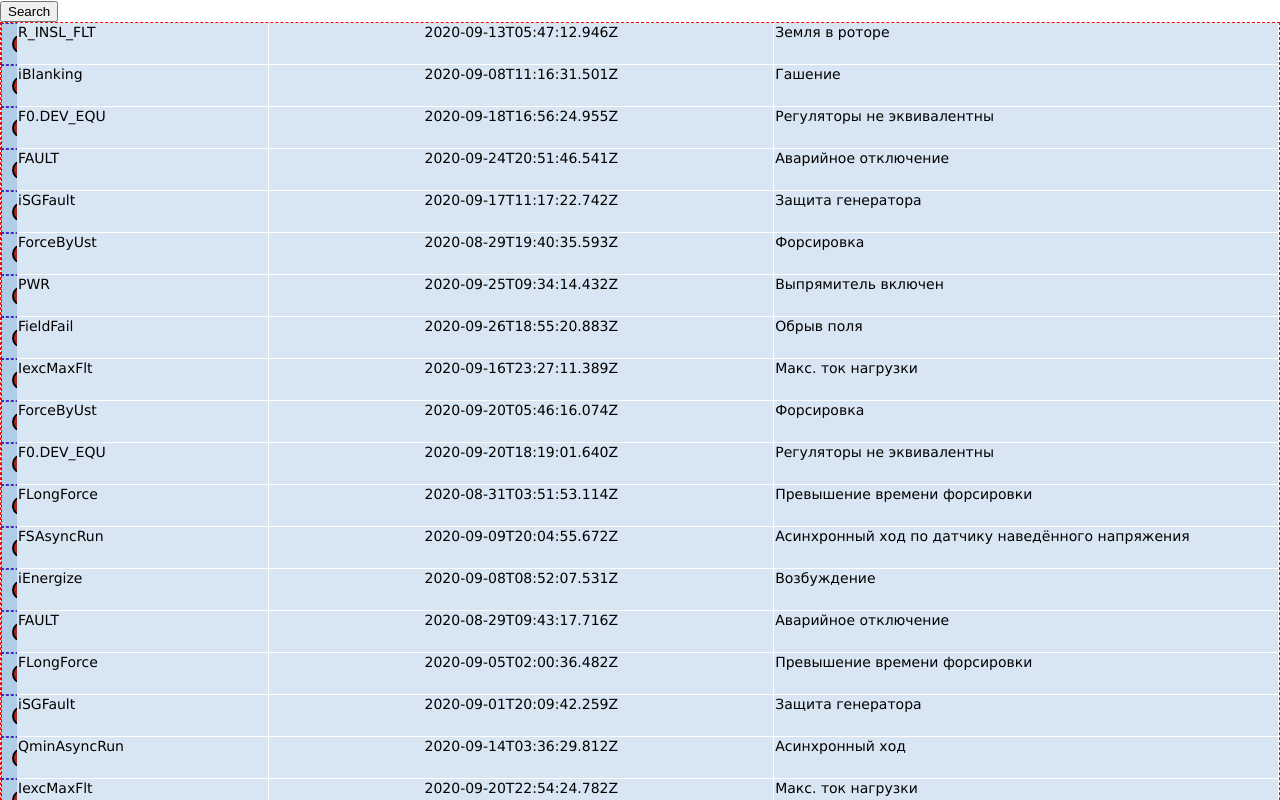
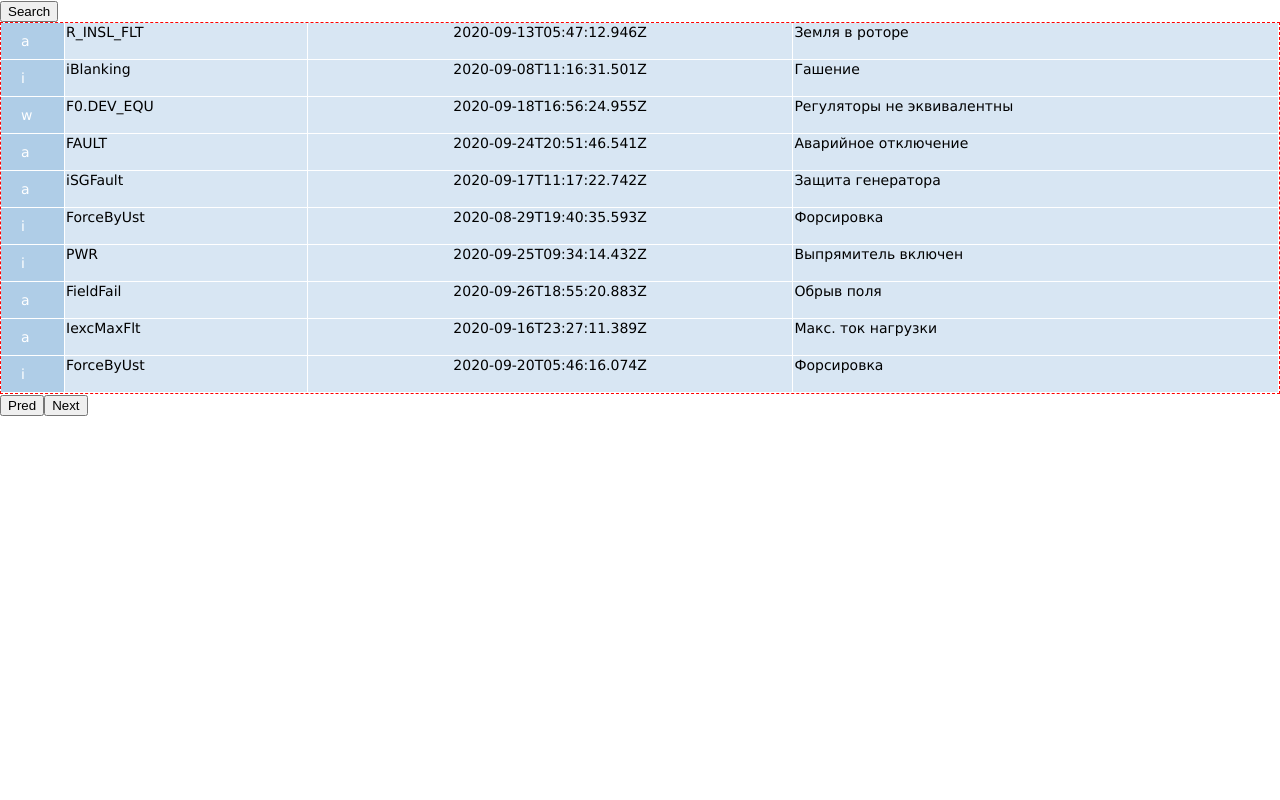
Before and after one commit to GerasimGerasimov/dexop-events-table, a React (Create React App) app: page / in a window 1280 px wide. Shown: the top 800 px of the page. Built offline with nearby package versions, Linux system fonts and the light colour scheme.

Commit message:
вывожу таблицу по 10 итемов

```diff
--- a/src/App.tsx
+++ b/src/App.tsx
@@ -1,17 +1,75 @@
-import React from 'react';
+import React, { Component } from 'react';
 import EventsTable from './components/table/EventsTable';
+import { IEventItem, IEventQueryDirection, IEventsQuery, IEventsRespond } from './server/ieventsdata';
 import { EventsModel } from './server/server';
 
-function App() {
-  return (
-    <div className="flex-column">
-      <button>Search</button>
-      <div className = 'flex-all-client'>
-        <EventsTable items={EventsModel.Items}/>
-      </div>
-      <button>Prev-Next</button>
-    </div>
-  );
+interface IAppProps{
 }
 
-export default App;
+interface IAppState{
+  query: IEventsQuery;
+  Items: Array<IEventItem>;
+}
+
+
+const ItemsOnPage: number = 10;
+
+export default class App extends Component<IAppProps,IAppState> {
+
+  constructor(props: IAppProps){
+    super(props)
+    this.state = {
+      query: {
+        FromIndex:0,
+        QueriedQuantity: 10
+      },
+      Items:[]
+    }
+  }
+
+  private nextItems(direction: IEventQueryDirection) {
+    let NextFromIndex: number = this.state.query.FromIndex;
+    switch (direction) {
+      case IEventQueryDirection.Next:
+        NextFromIndex  += ItemsOnPage;
+        break;
+      case IEventQueryDirection.Prev:
+        NextFromIndex  -= ItemsOnPage;
+        NextFromIndex = (NextFromIndex < 0)? 0 : NextFromIndex;
+        break;
+    }
+
+    this.setState((state)=>({
+      query:{
+        FromIndex: NextFromIndex,
+        QueriedQuantity: state.query.QueriedQuantity
+      }
+    }), ()=>this.getRespond())
+    console.log(NextFromIndex + this.state.query.QueriedQuantity);
+
+  }
+
+  componentDidMount(){
+    this.getRespond()
+  }
+
+  getRespond(){
+    const respond:IEventsRespond = EventsModel.getItems(this.state.query);
+    this.setState({Items: respond.Items})
+  }
+
+  render() {
+    return (
+      <div className='flex-column'>
+        <div><button>Search</button></div>
+        <div className='flex-all-client'>
+          <EventsTable items = {this.state.Items}/>
+        </div>
+        <div>
+          <button onClick={()=>this.nextItems(IEventQueryDirection.Prev)}>Pred</button>
+          <button onClick={()=>this.nextItems(IEventQueryDirection.Next)}>Next</button>
+        </div>
+      </div>
+    );
+  }
+}
--- a/src/components/table/EventsTable.css
+++ b/src/components/table/EventsTable.css
@@ -1,6 +1,6 @@
 .grid {
   display: grid;
-  grid-template-columns: 16px minmax(50px, 1fr) minmax(250px, 2fr) minmax(150px, 2fr);
+  grid-template-columns: 64px minmax(50px, 1fr) minmax(250px, 2fr) minmax(150px, 2fr);
 }
 
 .w100p {
--- a/src/components/table/EventsTable.tsx
+++ b/src/components/table/EventsTable.tsx
@@ -1,5 +1,5 @@
 import React, { Component } from "react";
-import { IEventItem } from "../../server/ieventsdata";
+import { IEventItem} from "../../server/ieventsdata";
 import './EventsTable.css'
 
 interface IEventTableProps {
@@ -26,10 +26,7 @@ export default class EventsTable extends Component<IEventTableProps ,IEventsTabl
                 const {type, initialValue, comment, todo} = {... details}
                 return (
                   <tr key={index}>
-                    <td className='mw'>
-                      <div className='circle'
-                      ></div>
-                    </td>
+                    <td >{type}</td>
                     <td align="left">{tag}</td>
                     <td >{datetime}</td>
                     <td align="left">{comment}</td>
@@ -43,22 +40,3 @@ export default class EventsTable extends Component<IEventTableProps ,IEventsTabl
     )
   }
 }
-/*
-<table>
-  <tbody>
-  {
-    this.Items.map((item, index) => {
-      const  {color, tag, value, msu} = item
-        return (
-          <tr key={index}>
-            <td><ColorMark color={color}/></td>
-            <td>{tag}</td>
-            <td align="left">{value}</td>
-            <td >{msu}</td>
-          </tr>
-          )}
-        )
-    }
-  </tbody>
-</table>
-*/
--- a/src/server/ieventsdata.ts
+++ b/src/server/ieventsdata.ts
@@ -32,10 +32,11 @@ export enum IEventQueryDirection {
 }
 
 export interface IEventsQuery {
-  ClientID: string; //уникальный ID клиента
-  SortMode: IEventsSortMode;//как сортировать данные для этого клиента
+  ClientID?: string; //уникальный ID клиента
+  SortMode?: IEventsSortMode;//как сортировать данные для этого клиента
+  FromIndex: number;
   QueriedQuantity: number;
-  Direction: IEventQueryDirection;
+  Direction?: IEventQueryDirection;
 }
 
 export interface IEventsRespond {
@@ -46,5 +47,5 @@ export interface IEventsRespond {
   ItemsAfter: number;
   ItemsInRespond: number;
   SortMode: IEventsSortMode;//как были отсортировваны данные
-  Items: any;
+  Items: Array<IEventItem>;
 }
--- a/src/server/server.ts
+++ b/src/server/server.ts
@@ -47,11 +47,11 @@ export class TEventsModel {
     return client.ID
   }
 
-  private defaultEventRespind(): IEventsRespond {
+  private defaultEventRespond(): IEventsRespond {
     return {
       ClientID: '', //уникальный ID клиента
       DateTime: new Date().toISOString(), //время отправки данных сервером
-      TotalItemsQuantity: 0,
+      TotalItemsQuantity: this.Items.length,
       ItemsBefore: 0,
       ItemsAfter: 0,
       ItemsInRespond: 0,
@@ -59,12 +59,17 @@ export class TEventsModel {
         SortBy: IEventSortItem.Time,
         Direction: IEventSortDirection.Down
       },
-      Items: {}
+      Items: []
     }
   }
 
   public getItems(query: IEventsQuery): IEventsRespond {
-    const result: IEventsRespond = this.defaultEventRespind();
+    const result: IEventsRespond = this.defaultEventRespond();
+    const ItemsArray: Array<IEventItem> = this.Items.slice(query.FromIndex, query.FromIndex+query.QueriedQuantity);
+    result.Items = ItemsArray;
+    result.ItemsBefore = query.FromIndex;
+    result.ItemsAfter = result.TotalItemsQuantity - (query.FromIndex + ItemsArray.length) ;
+    result.ItemsInRespond = ItemsArray.length;
     return result;
   }
 }
```
